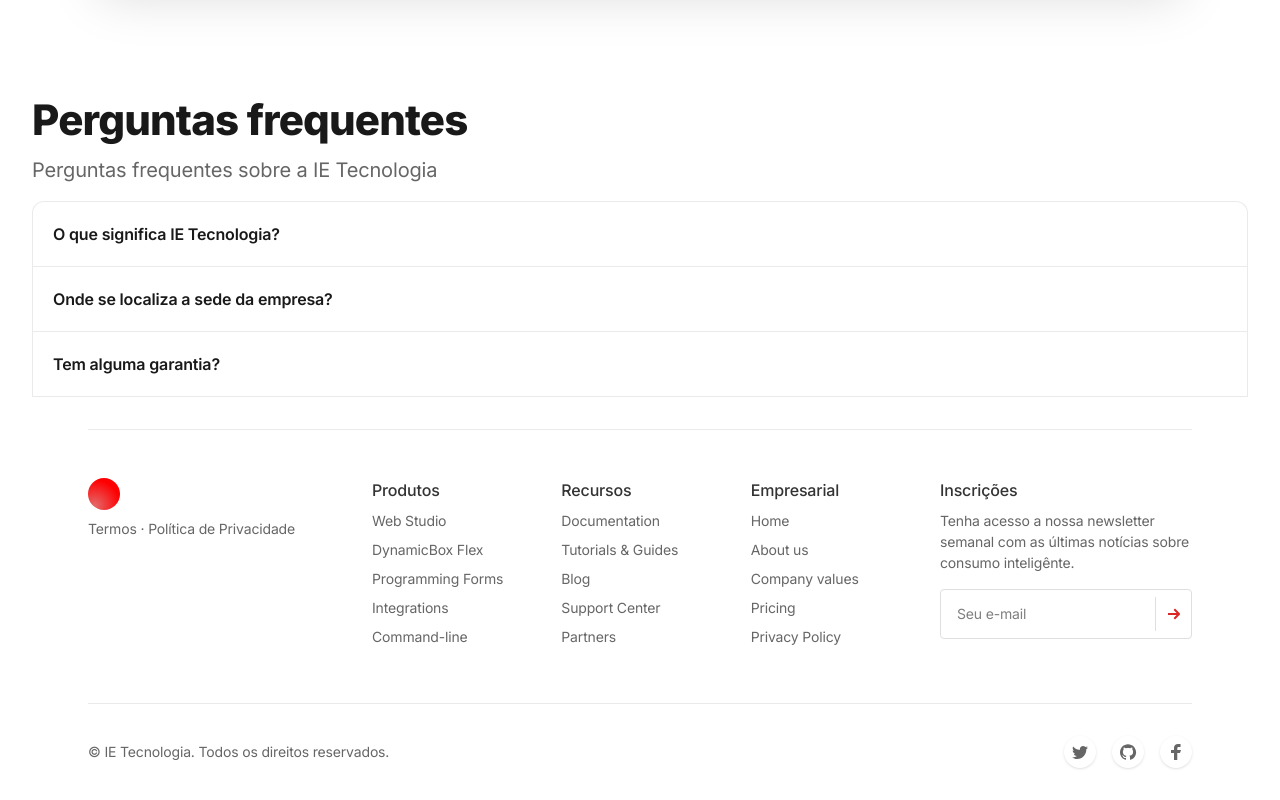
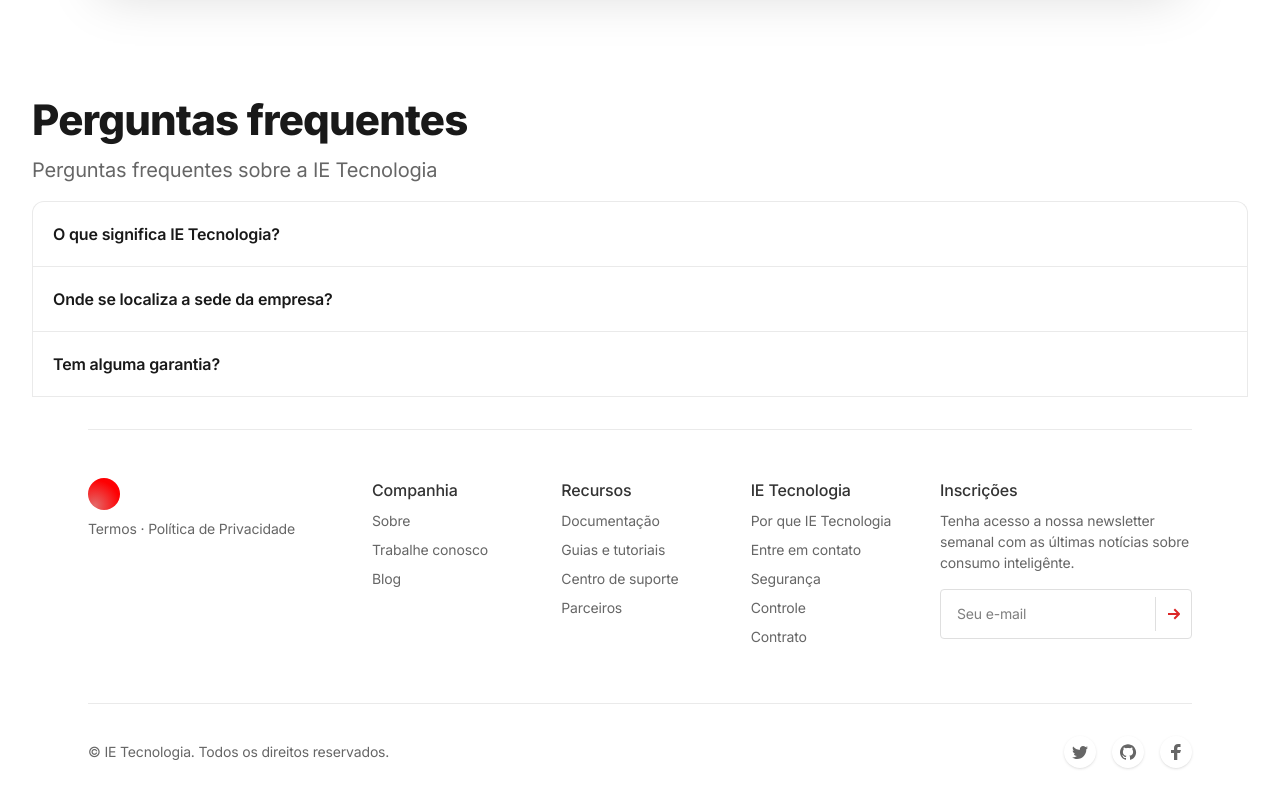
Before and after one commit to Anderson-Andre-P/landing-page-ie, a Next.js app: page / in a window 1280 px wide. Shown: the part 4955-5755 px from the top of the page. Built offline with nearby package versions, Linux system fonts and the light colour scheme.

Commit message:
feat: translate footer

```diff
--- a/components/ui/footer.tsx
+++ b/components/ui/footer.tsx
@@ -1,4 +1,4 @@
-import Logo from "./logo";
+import Logo from './logo';
 
 export default function Footer() {
   return (
@@ -17,8 +17,8 @@ export default function Footer() {
                 className="text-gray-600 hover:text-gray-900 hover:underline transition duration-150 ease-in-out"
               >
                 Termos
-              </a>{" "}
-              ·{" "}
+              </a>{' '}
+              ·{' '}
               <a
                 href="#0"
                 className="text-gray-600 hover:text-gray-900 hover:underline transition duration-150 ease-in-out"
@@ -30,14 +30,14 @@ export default function Footer() {
 
           {/* 2nd block */}
           <div className="sm:col-span-6 md:col-span-3 lg:col-span-2">
-            <h6 className="text-gray-800 font-medium mb-2">Produtos</h6>
+            <h6 className="text-gray-800 font-medium mb-2">Companhia</h6>
             <ul className="text-sm">
               <li className="mb-2">
                 <a
                   href="#0"
                   className="text-gray-600 hover:text-gray-900 transition duration-150 ease-in-out"
                 >
-                  Web Studio
+                  Sobre
                 </a>
               </li>
               <li className="mb-2">
@@ -45,7 +45,7 @@ export default function Footer() {
                   href="#0"
                   className="text-gray-600 hover:text-gray-900 transition duration-150 ease-in-out"
                 >
-                  DynamicBox Flex
+                  Trabalhe conosco
                 </a>
               </li>
               <li className="mb-2">
@@ -53,23 +53,7 @@ export default function Footer() {
                   href="#0"
                   className="text-gray-600 hover:text-gray-900 transition duration-150 ease-in-out"
                 >
-                  Programming Forms
-                </a>
-              </li>
-              <li className="mb-2">
-                <a
-                  href="#0"
-                  className="text-gray-600 hover:text-gray-900 transition duration-150 ease-in-out"
-                >
-                  Integrations
-                </a>
-              </li>
-              <li className="mb-2">
-                <a
-                  href="#0"
-                  className="text-gray-600 hover:text-gray-900 transition duration-150 ease-in-out"
-                >
-                  Command-line
+                  Blog
                 </a>
               </li>
             </ul>
@@ -84,7 +68,7 @@ export default function Footer() {
                   href="#0"
                   className="text-gray-600 hover:text-gray-900 transition duration-150 ease-in-out"
                 >
-                  Documentation
+                  Documentação
                 </a>
               </li>
               <li className="mb-2">
@@ -92,7 +76,7 @@ export default function Footer() {
                   href="#0"
                   className="text-gray-600 hover:text-gray-900 transition duration-150 ease-in-out"
                 >
-                  Tutorials & Guides
+                  Guias e tutoriais
                 </a>
               </li>
               <li className="mb-2">
@@ -100,7 +84,7 @@ export default function Footer() {
                   href="#0"
                   className="text-gray-600 hover:text-gray-900 transition duration-150 ease-in-out"
                 >
-                  Blog
+                  Centro de suporte
                 </a>
               </li>
               <li className="mb-2">
@@ -108,7 +92,22 @@ export default function Footer() {
                   href="#0"
                   className="text-gray-600 hover:text-gray-900 transition duration-150 ease-in-out"
                 >
-                  Support Center
+                  Parceiros
+                </a>
+              </li>
+            </ul>
+          </div>
+
+          {/* 4th block */}
+          <div className="sm:col-span-6 md:col-span-3 lg:col-span-2">
+            <h6 className="text-gray-800 font-medium mb-2">IE Tecnologia</h6>
+            <ul className="text-sm">
+              <li className="mb-2">
+                <a
+                  href="#0"
+                  className="text-gray-600 hover:text-gray-900 transition duration-150 ease-in-out"
+                >
+                  Por que IE Tecnologia
                 </a>
               </li>
               <li className="mb-2">
@@ -116,22 +115,7 @@ export default function Footer() {
                   href="#0"
                   className="text-gray-600 hover:text-gray-900 transition duration-150 ease-in-out"
                 >
-                  Partners
-                </a>
-              </li>
-            </ul>
-          </div>
-
-          {/* 4th block */}
-          <div className="sm:col-span-6 md:col-span-3 lg:col-span-2">
-            <h6 className="text-gray-800 font-medium mb-2">Empresarial</h6>
-            <ul className="text-sm">
-              <li className="mb-2">
-                <a
-                  href="#0"
-                  className="text-gray-600 hover:text-gray-900 transition duration-150 ease-in-out"
-                >
-                  Home
+                  Entre em contato
                 </a>
               </li>
               <li className="mb-2">
@@ -139,7 +123,7 @@ export default function Footer() {
                   href="#0"
                   className="text-gray-600 hover:text-gray-900 transition duration-150 ease-in-out"
                 >
-                  About us
+                  Segurança
                 </a>
               </li>
               <li className="mb-2">
@@ -147,7 +131,7 @@ export default function Footer() {
                   href="#0"
                   className="text-gray-600 hover:text-gray-900 transition duration-150 ease-in-out"
                 >
-                  Company values
+                  Controle
                 </a>
               </li>
               <li className="mb-2">
@@ -155,15 +139,7 @@ export default function Footer() {
                   href="#0"
                   className="text-gray-600 hover:text-gray-900 transition duration-150 ease-in-out"
                 >
-                  Pricing
-                </a>
-              </li>
-              <li className="mb-2">
-                <a
-                  href="#0"
-                  className="text-gray-600 hover:text-gray-900 transition duration-150 ease-in-out"
-                >
-                  Privacy Policy
+                  Contrato
                 </a>
               </li>
             </ul>
```
